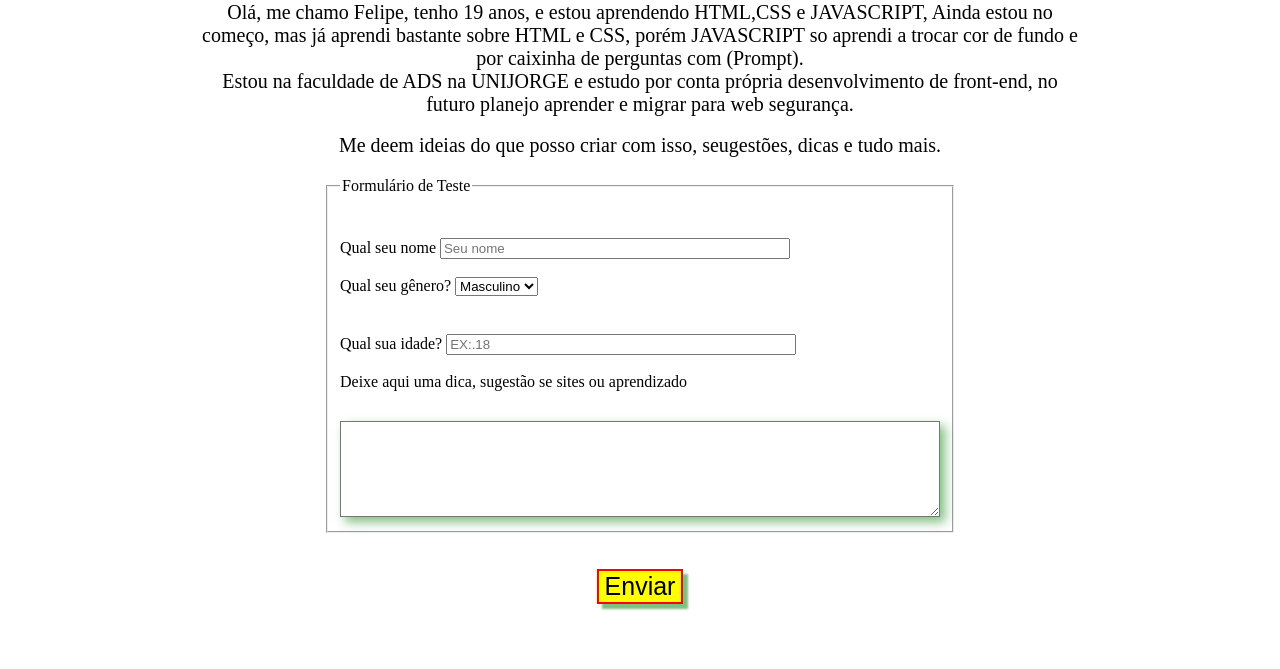
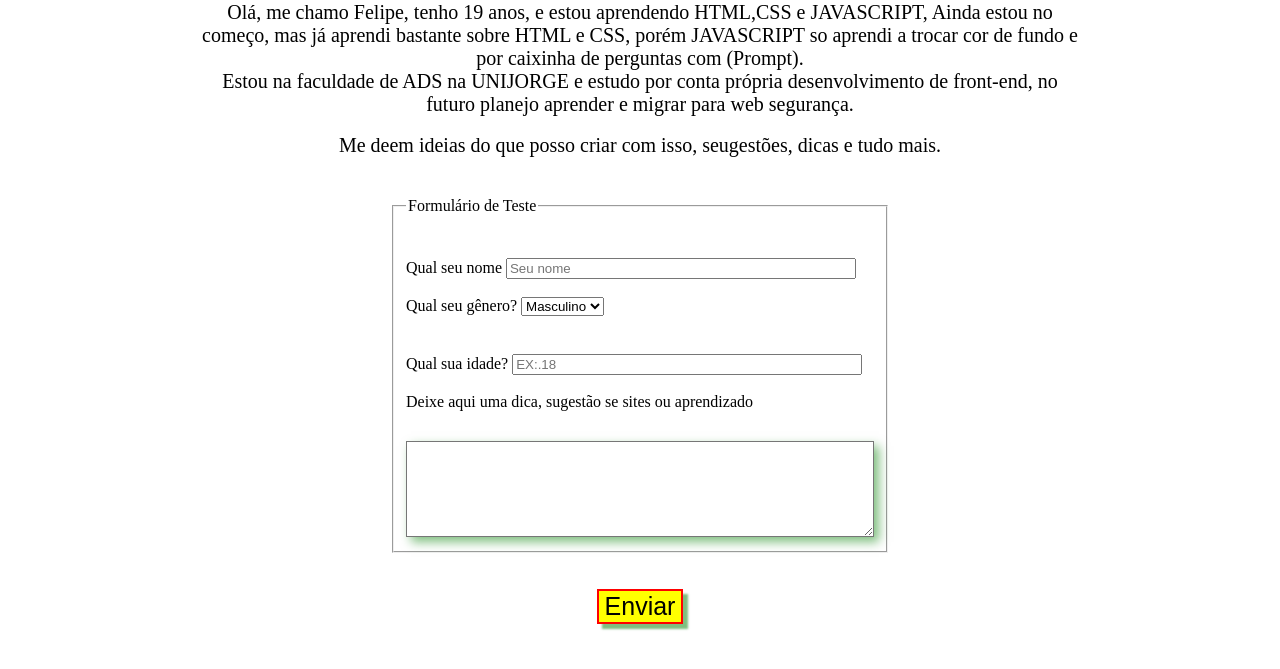
Before and after one commit to Felipe00lk/Site-de-teste-1, a plain HTML site: page index.html in a window 1280 px wide. Shown: the part 127-796 px from the top of the page. Drawn offline with Linux system fonts and the light colour scheme.

Commit message:
Update style.css

```diff
--- a/style.css
+++ b/style.css
@@ -54,10 +54,11 @@ input:focus, option:focus{
 
 #formulario {
  display:block;
- margin:0px  auto;
+ margin:20px  auto;
   text-align:left;
-  width:50%;
+  width:90%;
   padding:20px;
+  max-width:500px;
 
 }
 #enviar{
```
